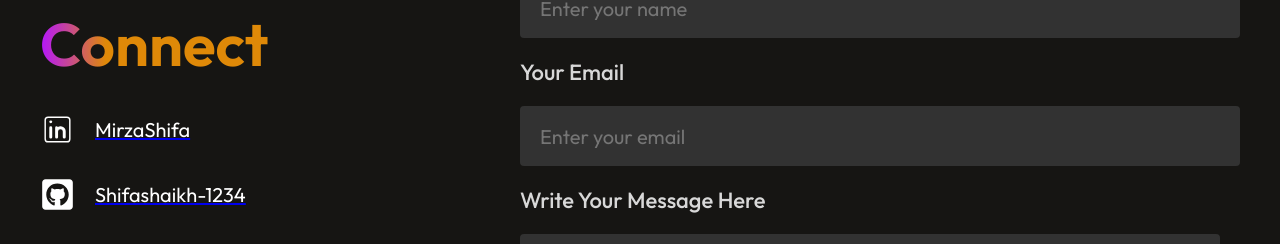
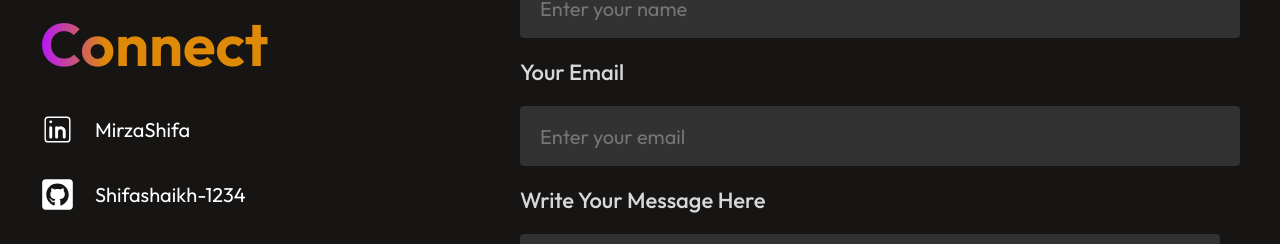
Before and after one commit to Shifashaikh-1234/Portfolio-ShifaTazeen, a React (Vite) app: page / in a window 1280 px wide. Shown: the part 3592-3836 px from the top of the page. Built offline with nearby package versions, Linux system fonts and the light colour scheme; the HTML template or start-up script is replaced by a standard one.

Commit message:
Update Contact.css

```diff
--- a/src/Components/Contact/Contact.css
+++ b/src/Components/Contact/Contact.css
@@ -52,8 +52,11 @@ gap: 30px
     display: flex;
     align-items: center;
     gap: 20px;
+
+    color: #ffffff;
+}
+.contact-details a{
     text-decoration: none;
-    color: #ffffff;
 }
 .contact-right{
     display: flex;
```
